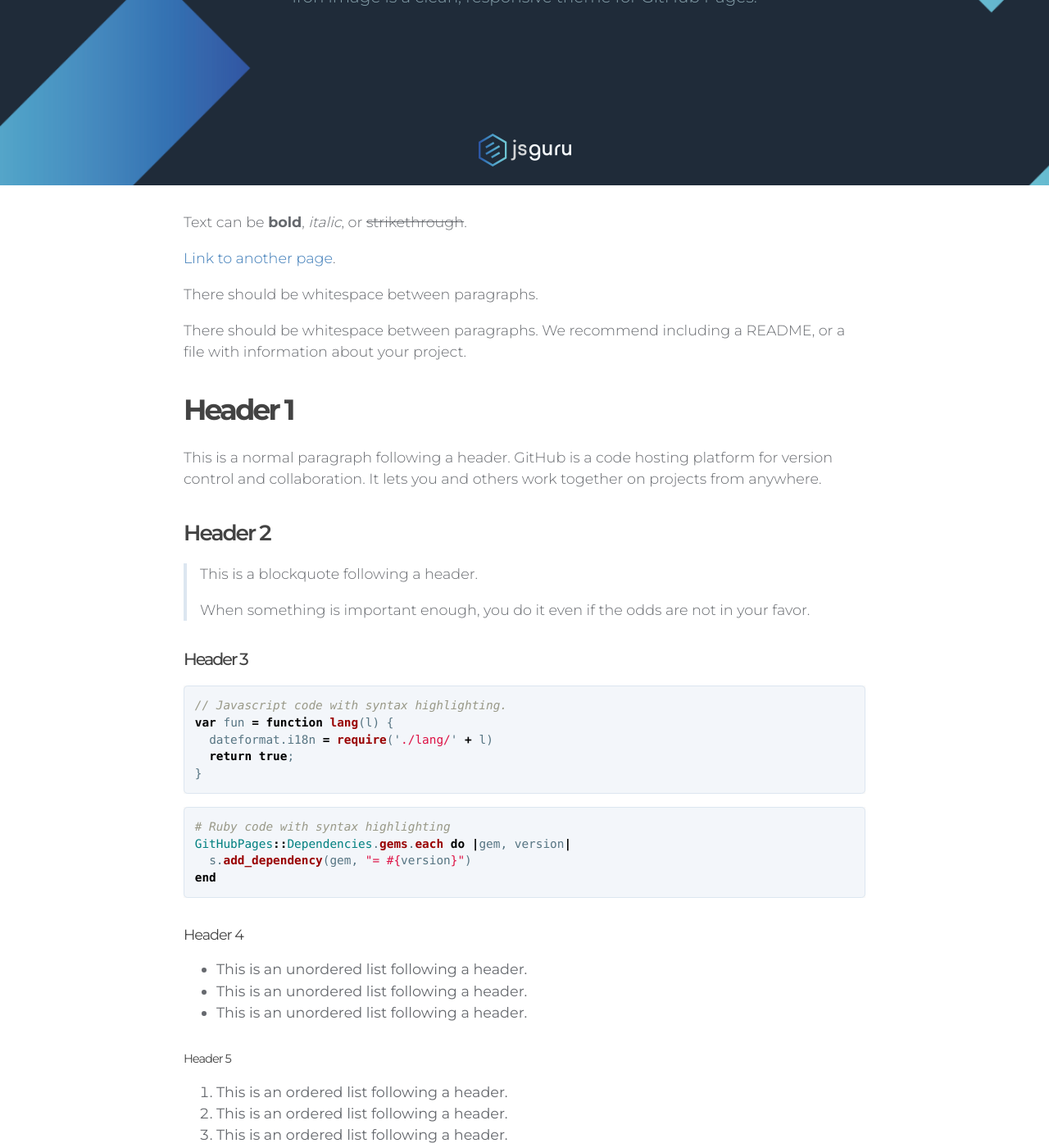
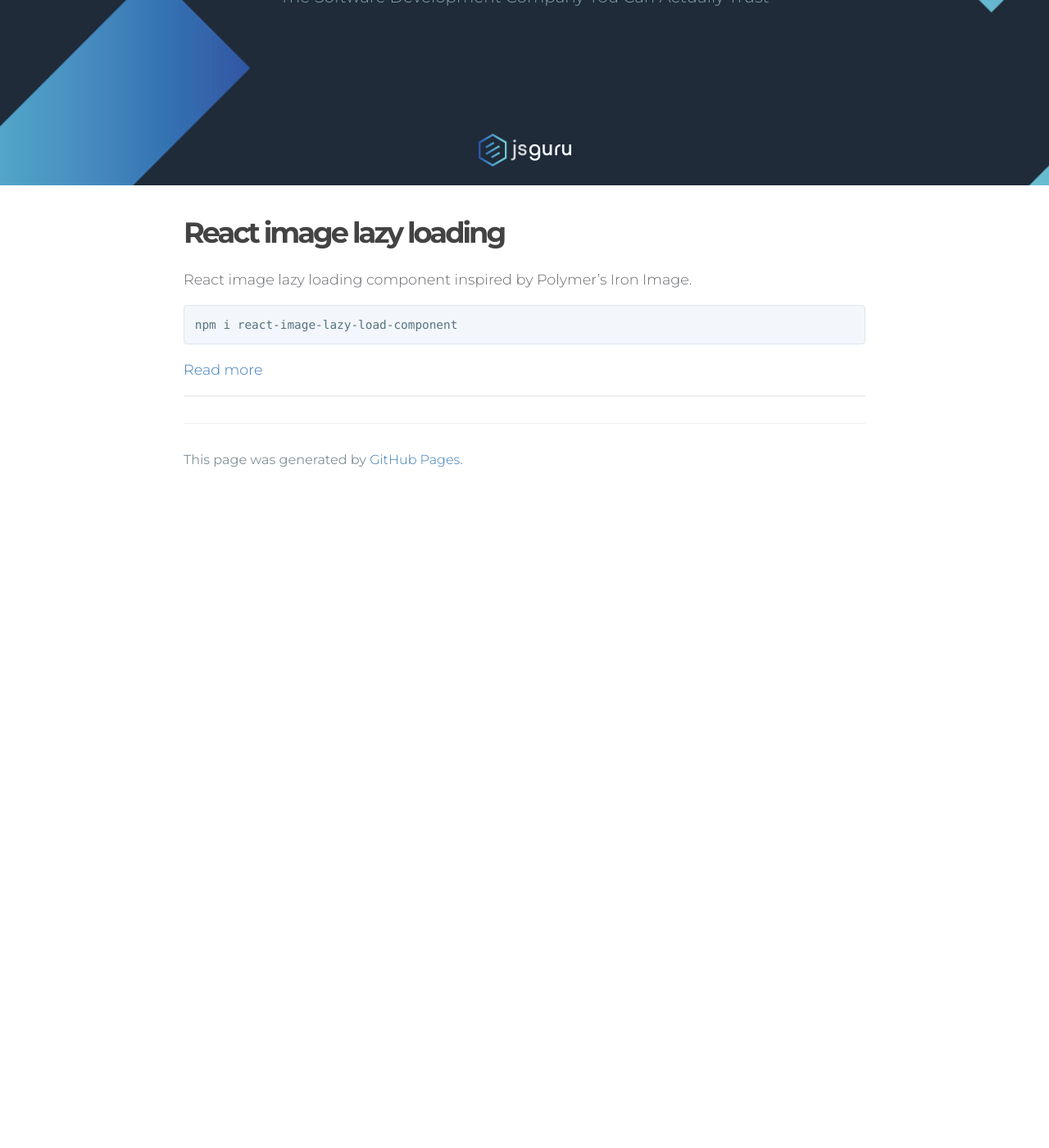
Before and after one commit to jsguru-io/jsguru-io.github.io, a Jekyll site: the page built from index.md, in a window 1280 px wide and 1400 px high, scrolled down 194 px. Shown: the whole window at 82% size. Built offline with Jekyll 4.4.1, drawn with Linux system fonts in a browser that asks for light colours; our own code applies the rules of GitHub Pages for plain Markdown files; after the commit the page ends 900 px from its top, so only the background shows below that; some of the changed text lies outside the part shown.

Commit message:
Update, react image lazy loading post

````diff
--- a/_config.yml
+++ b/_config.yml
@@ -1,5 +1,5 @@
-title: Iron Image
-description: Iron image is a clean, responsive theme for GitHub Pages.
+title: JSGuru
+description: The Software Development Company You Can Actually Trust
 show_downloads: false
 google_analytics:
 theme: jekyll-theme-cayman
--- a/index.md
+++ b/index.md
@@ -2,122 +2,11 @@
 layout: default
 ---
 
-Text can be **bold**, _italic_, or ~~strikethrough~~.
+# [](#header-1)React image lazy loading
 
-[Link to another page](another-page).
-
-There should be whitespace between paragraphs.
-
-There should be whitespace between paragraphs. We recommend including a README, or a file with information about your project.
-
-# [](#header-1)Header 1
-
-This is a normal paragraph following a header. GitHub is a code hosting platform for version control and collaboration. It lets you and others work together on projects from anywhere.
-
-## [](#header-2)Header 2
-
-> This is a blockquote following a header.
->
-> When something is important enough, you do it even if the odds are not in your favor.
-
-### [](#header-3)Header 3
-
-```js
-// Javascript code with syntax highlighting.
-var fun = function lang(l) {
-  dateformat.i18n = require('./lang/' + l)
-  return true;
-}
+React image lazy loading component inspired by Polymer's Iron Image.
 ```
-
-```ruby
-# Ruby code with syntax highlighting
-GitHubPages::Dependencies.gems.each do |gem, version|
-  s.add_dependency(gem, "= #{version}")
-end
+npm i react-image-lazy-load-component
 ```
-
-#### [](#header-4)Header 4
-
-*   This is an unordered list following a header.
-*   This is an unordered list following a header.
-*   This is an unordered list following a header.
-
-##### [](#header-5)Header 5
-
-1.  This is an ordered list following a header.
-2.  This is an ordered list following a header.
-3.  This is an ordered list following a header.
-
-###### [](#header-6)Header 6
-
-| head1        | head two          | three |
-|:-------------|:------------------|:------|
-| ok           | good swedish fish | nice  |
-| out of stock | good and plenty   | nice  |
-| ok           | good `oreos`      | hmm   |
-| ok           | good `zoute` drop | yumm  |
-
-### There's a horizontal rule below this.
-
+[Read more](react-image-lazy-load)
 * * *
-
-### Here is an unordered list:
-
-*   Item foo
-*   Item bar
-*   Item baz
-*   Item zip
-
-### And an ordered list:
-
-1.  Item one
-1.  Item two
-1.  Item three
-1.  Item four
-
-### And a nested list:
-
-- level 1 item
-  - level 2 item
-  - level 2 item
-    - level 3 item
-    - level 3 item
-- level 1 item
-  - level 2 item
-  - level 2 item
-  - level 2 item
-- level 1 item
-  - level 2 item
-  - level 2 item
-- level 1 item
-
-### Small image
-
-![](https://assets-cdn.github.com/images/icons/emoji/octocat.png)
-
-### Large image
-
-![](https://guides.github.com/activities/hello-world/branching.png)
-
-
-### Definition lists can be used with HTML syntax.
-
-<dl>
-<dt>Name</dt>
-<dd>Godzilla</dd>
-<dt>Born</dt>
-<dd>1952</dd>
-<dt>Birthplace</dt>
-<dd>Japan</dd>
-<dt>Color</dt>
-<dd>Green</dd>
-</dl>
-
-```
-Long, single-line code blocks should not wrap. They should horizontally scroll if they are too long. This line should be long enough to demonstrate this.
-```
-
-```
-The final element.
-```
````
Also changed, not shown: docs/CODE_OF_CONDUCT.md (deleted, +0 -46 lines), docs/CONTRIBUTING.md (deleted, +0 -88 lines), docs/SUPPORT.md (deleted, +0 -9 lines), react-image-lazy-load.md (added, +40 -0 lines), favicon.ico (added).
